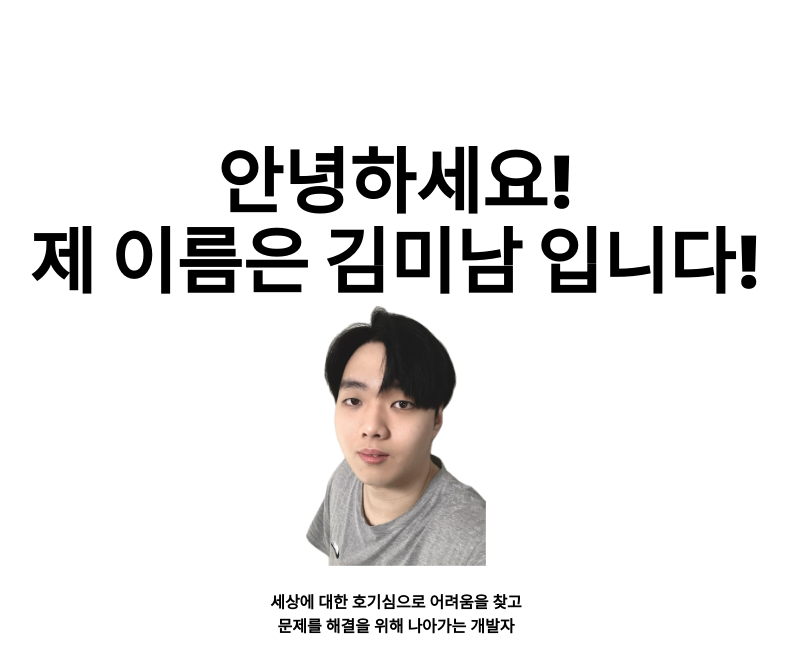
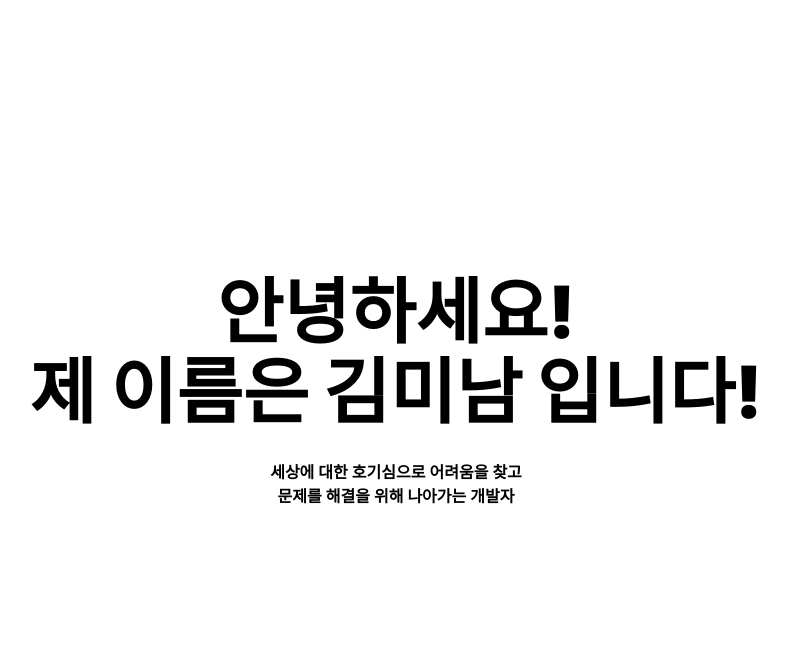
Before and after one commit to blueheart753/ReadMe-Me, a Next.js app in the folder read-me-me/: page / in a window 1280 px wide. Shown: the top 672 px of the page, without its empty margins (244-1032 px from the left). Built offline with nearby package versions, Linux system fonts and the light colour scheme.

Commit message:
changed css and delete profile image

```diff
--- a/read-me-me/src/app/components/profile.tsx
+++ b/read-me-me/src/app/components/profile.tsx
@@ -1,9 +1,7 @@
-import Image from 'next/image'
-
 const Profile = () => {
   return (
     <div className="flex flex-col items-center">
-      <div className="sm:w-screen flex flex-col flex-wrap p-2 gap-2">
+      <div className="sm:w-screen flex flex-col flex-wrap p-2 gap-2 justify-center">
         <p className="line-clamp-2 text-3xl font-black text-center leading-relaxed sm:text-7xl">
           안녕하세요!
         </p>
@@ -12,15 +10,6 @@ const Profile = () => {
         </p>
       </div>
       <div>
-        <div className="overflow-hidden w-46 m-auto">
-          <Image
-            src={'/Kimminam.png'}
-            alt="내 사진"
-            width={180}
-            height={100}
-            className="m-auto"
-          />
-        </div>
         <div className="p-6">
           <p className="font-semibold text-center">
             세상에 대한 호기심으로 어려움을 찾고 <br />
@@ -29,7 +18,7 @@ const Profile = () => {
         </div>
       </div>
     </div>
-  )
-}
+  );
+};
 
-export default Profile
+export default Profile;
```
